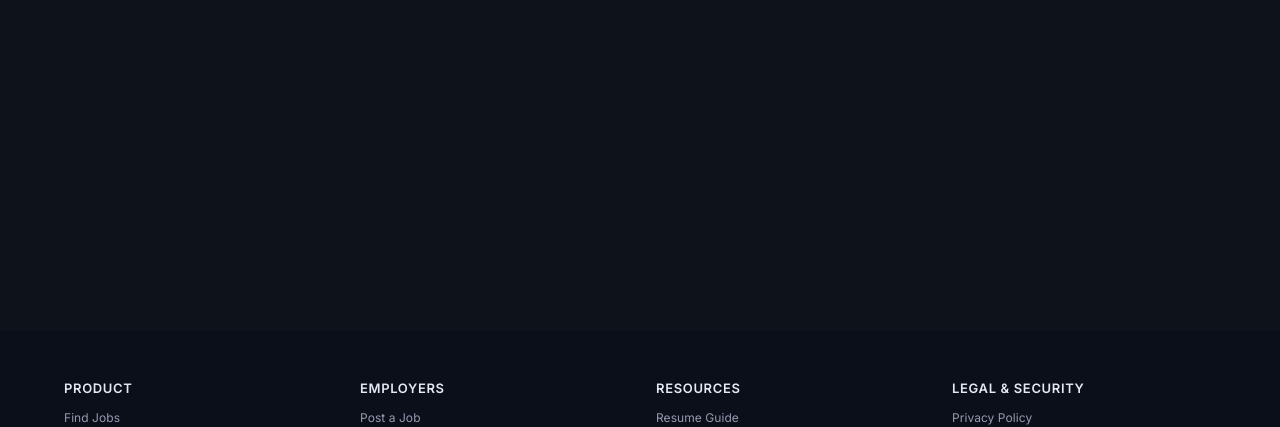
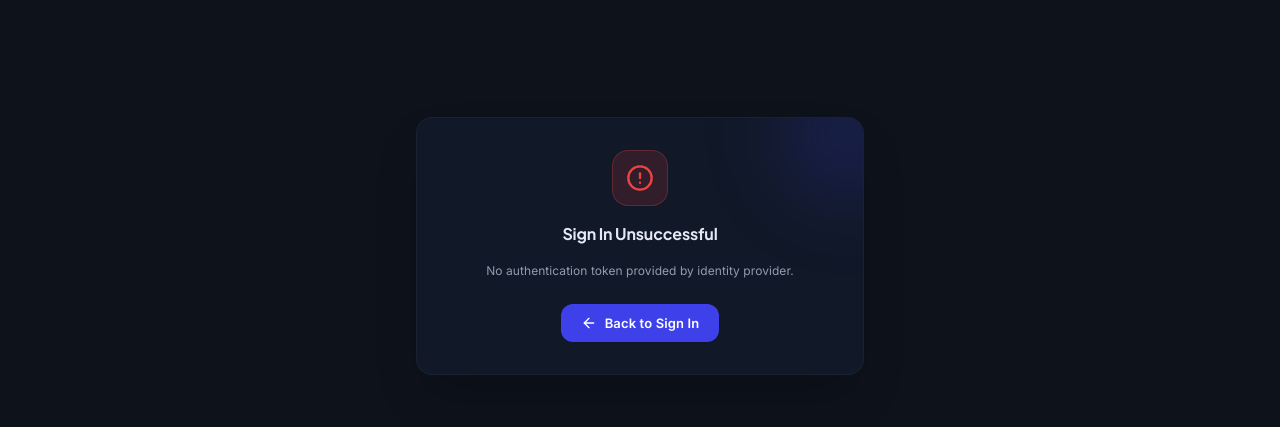
Before and after one commit to samayine/student-career-portal, a React (Vite) app in the folder frontend/: page /auth/callback in a window 1280 px wide. Shown: the part 154-581 px from the top of the page. Built offline with nearby package versions, Linux system fonts and the light colour scheme; no server answers.

Commit message:
feat(frontend): integrate Google & GitHub login buttons and OAuth callback handler

```diff
--- a/frontend/src/api/auth.ts
+++ b/frontend/src/api/auth.ts
@@ -61,4 +61,8 @@ export const authApi = {
 
     return response.json();
   },
+
+  getOAuthUrl(provider: "google" | "github", role: string = "student"): string {
+    return `${API_URL}/auth/oauth/${provider}/authorize?role=${encodeURIComponent(role)}`;
+  },
 };
--- a/frontend/src/contexts/AuthContext.tsx
+++ b/frontend/src/contexts/AuthContext.tsx
@@ -6,6 +6,7 @@ interface AuthContextType {
   token: string | null;
   isLoading: boolean;
   login: (data: any) => Promise<void>;
+  loginWithToken: (token: string) => Promise<void>;
   register: (data: any) => Promise<void>;
   logout: () => void;
   refreshSession: () => Promise<void>;
@@ -45,6 +46,13 @@ export function AuthProvider({ children }: { children: ReactNode }) {
     setUser(userData);
   };
 
+  const loginWithToken = async (newToken: string) => {
+    setToken(newToken);
+    localStorage.setItem("token", newToken);
+    const userData = await authApi.getMe(newToken);
+    setUser(userData);
+  };
+
   const register = async (data: any) => {
     await authApi.register(data);
     // Auto login after successful registration
@@ -69,7 +77,7 @@ export function AuthProvider({ children }: { children: ReactNode }) {
   };
 
   return (
-    <AuthContext.Provider value={{ user, token, isLoading, login, register, logout, refreshSession }}>
+    <AuthContext.Provider value={{ user, token, isLoading, login, loginWithToken, register, logout, refreshSession }}>
       {children}
     </AuthContext.Provider>
   );
--- a/frontend/src/pages/Login.tsx
+++ b/frontend/src/pages/Login.tsx
@@ -1,6 +1,7 @@
 import { useState } from "react"
 import { useNavigate, useLocation, Link } from "react-router-dom"
 import { useAuth } from "@/contexts/AuthContext"
+import { authApi } from "@/api/auth"
 import { Eye, EyeOff, Mail, Lock, Sparkles, ArrowRight } from "lucide-react"
 
 export default function Login() {
@@ -165,11 +166,23 @@ export default function Login() {
 
           {/* Social buttons */}
           <div className="flex gap-3">
-            <button className="flex-1 h-11 flex items-center justify-center gap-2 bg-muted hover:bg-accent text-foreground text-label-md font-medium rounded-xl border border-border/20 transition-colors">
+            <button
+              type="button"
+              onClick={() => {
+                window.location.href = authApi.getOAuthUrl("google", "student")
+              }}
+              className="flex-1 h-11 flex items-center justify-center gap-2 bg-muted hover:bg-accent text-foreground text-label-md font-medium rounded-xl border border-border/20 transition-colors"
+            >
               <svg className="w-4 h-4" viewBox="0 0 24 24"><path fill="#4285F4" d="M22.56 12.25c0-.78-.07-1.53-.2-2.25H12v4.26h5.92a5.06 5.06 0 0 1-2.2 3.32v2.77h3.57c2.08-1.92 3.28-4.74 3.28-8.1z"/><path fill="#34A853" d="M12 23c2.97 0 5.46-.98 7.28-2.66l-3.57-2.77c-.98.66-2.23 1.06-3.71 1.06-2.86 0-5.29-1.93-6.16-4.53H2.18v2.84C3.99 20.53 7.7 23 12 23z"/><path fill="#FBBC05" d="M5.84 14.09c-.22-.66-.35-1.36-.35-2.09s.13-1.43.35-2.09V7.07H2.18C1.43 8.55 1 10.22 1 12s.43 3.45 1.18 4.93l2.85-2.22.81-.62z"/><path fill="#EA4335" d="M12 5.38c1.62 0 3.06.56 4.21 1.64l3.15-3.15C17.45 2.09 14.97 1 12 1 7.7 1 3.99 3.47 2.18 7.07l3.66 2.84c.87-2.6 3.3-4.53 6.16-4.53z"/></svg>
               Google
             </button>
-            <button className="flex-1 h-11 flex items-center justify-center gap-2 bg-muted hover:bg-accent text-foreground text-label-md font-medium rounded-xl border border-border/20 transition-colors">
+            <button
+              type="button"
+              onClick={() => {
+                window.location.href = authApi.getOAuthUrl("github", "student")
+              }}
+              className="flex-1 h-11 flex items-center justify-center gap-2 bg-muted hover:bg-accent text-foreground text-label-md font-medium rounded-xl border border-border/20 transition-colors"
+            >
               <svg className="w-4 h-4" viewBox="0 0 24 24" fill="currentColor"><path d="M12 0c-6.626 0-12 5.373-12 12 0 5.302 3.438 9.8 8.207 11.387.599.111.793-.261.793-.577v-2.234c-3.338.726-4.033-1.416-4.033-1.416-.546-1.387-1.333-1.756-1.333-1.756-1.089-.745.083-.729.083-.729 1.205.084 1.839 1.237 1.839 1.237 1.07 1.834 2.807 1.304 3.492.997.107-.775.418-1.305.762-1.604-2.665-.305-5.467-1.334-5.467-5.931 0-1.311.469-2.381 1.236-3.221-.124-.303-.535-1.524.117-3.176 0 0 1.008-.322 3.301 1.23.957-.266 1.983-.399 3.003-.404 1.02.005 2.047.138 3.006.404 2.291-1.552 3.297-1.23 3.297-1.23.653 1.653.242 2.874.118 3.176.77.84 1.235 1.911 1.235 3.221 0 4.609-2.807 5.624-5.479 5.921.43.372.823 1.102.823 2.222v3.293c0 .319.192.694.801.576 4.765-1.589 8.199-6.086 8.199-11.386 0-6.627-5.373-12-12-12z"/></svg>
               GitHub
             </button>
--- /dev/null
+++ b/frontend/src/pages/OAuthCallback.tsx
@@ -0,0 +1,81 @@
+import { useEffect, useState } from "react"
+import { useNavigate, useSearchParams, Link } from "react-router-dom"
+import { useAuth } from "@/contexts/AuthContext"
+import { Sparkles, AlertCircle, ArrowLeft } from "lucide-react"
+
+export default function OAuthCallback() {
+  const [searchParams] = useSearchParams()
+  const navigate = useNavigate()
+  const { loginWithToken } = useAuth()
+  const [error, setError] = useState<string | null>(null)
+
+  useEffect(() => {
+    const token = searchParams.get("token")
+    const errorParam = searchParams.get("error")
+
+    if (errorParam) {
+      setError(
+        errorParam === "google_token_exchange_failed"
+          ? "Failed to exchange token with Google."
+          : errorParam === "github_token_exchange_failed"
+          ? "Failed to exchange token with GitHub."
+          : `Authentication failed: ${errorParam.replace(/_/g, " ")}`
+      )
+      return
+    }
+
+    if (token) {
+      loginWithToken(token)
+        .then(() => {
+          navigate("/dashboard", { replace: true })
+        })
+        .catch((err) => {
+          setError(err?.message || "Failed to establish user session")
+        })
+    } else {
+      setError("No authentication token provided by identity provider.")
+    }
+  }, [searchParams, loginWithToken, navigate])
+
+  return (
+    <div className="min-h-screen bg-background flex items-center justify-center p-6">
+      <div className="w-full max-w-md bg-card border border-border/20 rounded-2xl p-8 text-center shadow-2xl relative overflow-hidden">
+        {/* Glow orb */}
+        <div className="absolute -top-12 -right-12 w-32 h-32 bg-primary-container/20 rounded-full blur-2xl pointer-events-none" />
+
+        {error ? (
+          <div className="space-y-4">
+            <div className="w-14 h-14 rounded-2xl bg-status-rejected/15 border border-status-rejected/25 text-status-rejected flex items-center justify-center mx-auto">
+              <AlertCircle className="w-7 h-7" />
+            </div>
+            <h2 className="font-heading text-headline-sm font-bold text-foreground">
+              Sign In Unsuccessful
+            </h2>
+            <p className="text-body-sm text-muted-foreground">{error}</p>
+            <div className="pt-2">
+              <Link
+                to="/login"
+                className="inline-flex items-center gap-2 px-5 py-2.5 rounded-xl bg-primary-container text-white text-label-md font-semibold hover:bg-primary-container/90 transition-all shadow-sm"
+              >
+                <ArrowLeft className="w-4 h-4" /> Back to Sign In
+              </Link>
+            </div>
+          </div>
+        ) : (
+          <div className="space-y-4">
+            <div className="w-14 h-14 rounded-2xl bg-gradient-to-br from-primary-container to-secondary-container flex items-center justify-center mx-auto shadow-sm">
+              <Sparkles className="w-7 h-7 text-white animate-pulse" />
+            </div>
+            <h2 className="font-heading text-headline-sm font-bold text-foreground">
+              Authenticating...
+            </h2>
+            <p className="text-body-sm text-muted-foreground">
+              Setting up your secure session with Ascent Career Hub.
+            </p>
+            <div className="w-6 h-6 border-2 border-primary border-t-transparent rounded-full animate-spin mx-auto mt-4" />
+          </div>
+        )}
+      </div>
+    </div>
+  )
+}
```
